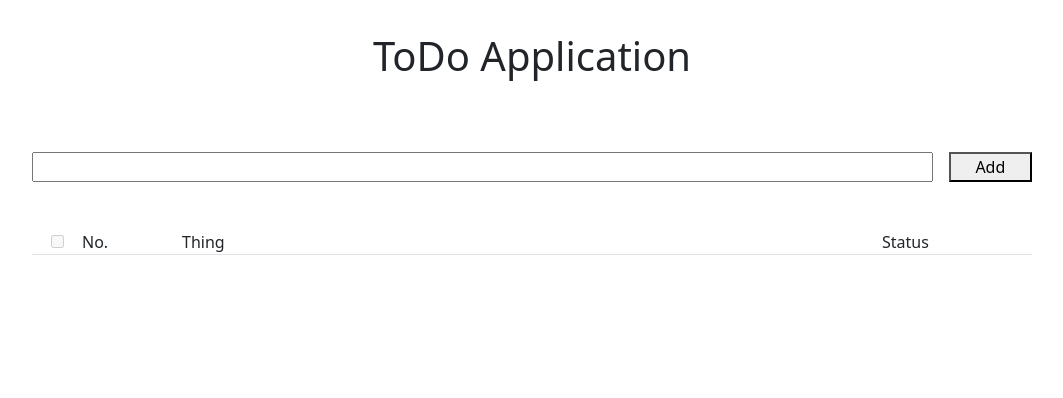
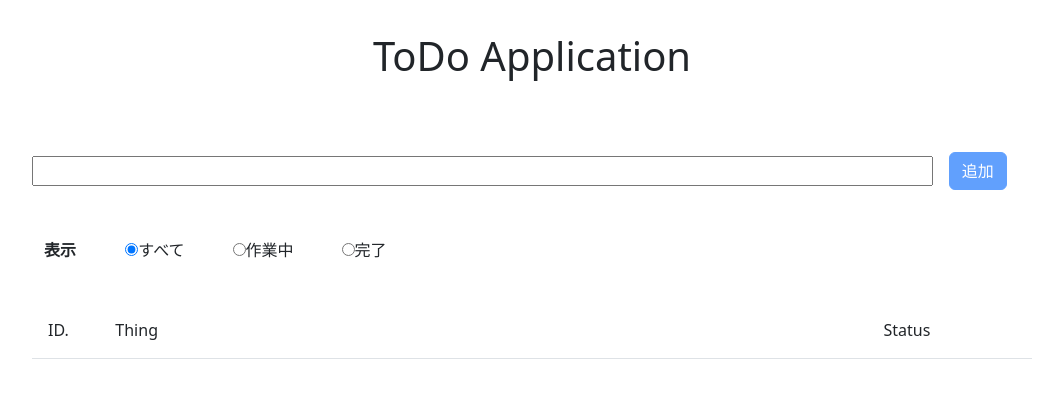
Before and after one commit to kodera-s/todo-vue, a Vue app: page / in a window 1280 px wide. Shown: the top 398 px of the page, without its empty margins (108-1171 px from the left). Built offline with nearby package versions, Linux system fonts and the light colour scheme.

Commit message:
表示変更

```diff
--- /dev/null
+++ b/src/components/atoms/Button.vue
@@ -0,0 +1,34 @@
+<script setup lang="ts">
+  import { defineProps } from 'vue'
+  const props = defineProps({
+    buttonSet: {
+      type: Number,
+      default: 0
+    },
+    isDisable: {
+      type: Boolean,
+      default: false
+    }
+  })
+
+  const displayButton = [
+    { buttonText: '追加', buttonColor: 'btn-primary'},
+    { buttonText: '作業中', buttonColor: 'btn-warning'},
+    { buttonText: '完了', buttonColor: 'btn-success'},
+    { buttonText: '削除', buttonColor: 'btn-danger'}
+  ]
+
+  const emit = defineEmits(['onClick'])
+  const emitClick = () => {
+    emit('onClick')
+  }
+</script>
+
+<template>
+  <button class="btn" :class="displayButton[props.buttonSet].buttonColor" :disabled="isDisable" @click="emitClick">
+    {{ displayButton[props.buttonSet].buttonText }}
+  </button>
+</template>
+
+<style lang="scss" scoped>
+</style>
--- a/src/views/ToDo.vue
+++ b/src/views/ToDo.vue
@@ -1,14 +1,36 @@
 <script setup lang="ts">
-  import { ref } from 'vue'
+  import { ref, computed } from 'vue'
 
   import InputText from '../components/atoms/InputText.vue'
+  import InputButton from '../components/atoms/Button.vue'
 
   const isListCheck = ref<Boolean>(false)
   const newItem = ref<String>()
   const todos = ref([])
+  const itemID = ref<Number>(0)
   const inputText = ref()
+  const displayStatus = ref<String>('all')
 
-  console.log('todos', todos.value.length)
+  const computedList = computed(() => {
+    const list = []
+    if(displayStatus.value === "inProgress") {
+      todos.value.forEach(element => {
+        if(!element.isDone) {
+          list.push(element)
+        }
+      })
+      return list
+    }
+    if(displayStatus.value === "finished") {
+      todos.value.forEach(element => {
+        if(element.isDone) {
+          list.push(element)
+        }
+      })
+      return list
+    }
+    return todos.value
+  })
 
   // inputTextからemitを受け取り
   const emitInputValue = (props) => {
@@ -18,8 +40,9 @@
   // リスト追加処理
   const addItem = () => {
     if (!newItem.value) return
+    itemID.value ++
     const todo = {
-      checked: false,
+      id: itemID.value,
       item: newItem.value,
       isDone: false
     }
@@ -36,52 +59,57 @@
     todos.value.splice(index, 1)
   }
 
-  const changeCheckAll = () => {
-    if (isListCheck.value) {
-      console.log('true')
-      todos.value.forEach(element =>{
-        element.checked = true
-      })
-    } else {
-      console.log('false')
-      todos.value.forEach(element =>{
-        element.checked = false
-      })
-    }
-
+  // status変更
+  const changeStatus = (index) => {
+    todos.value[index].isDone = !todos.value[index].isDone
   }
-
 </script>
 
 <template>
   <div class="todo">
-    <div class="input d-flex container-fluid mb-5">
+    <div class="input d-flex align-items-center container-fluid mb-5">
       <div class="input__text col-11 pe-3">
         <InputText ref="inputText" @inputText=emitInputValue />
       </div>
-      <button class="input__button col" @click="addItem">
-        Add
-      </button>
+      <InputButton :buttonSet=0 :isDisable="!newItem" @onClick="addItem" />
+    </div>
+    <div class="container-fluid mb-5">
+      <dl class="d-flex container-fluid">
+        <dt class="col-1">
+          表示
+        </dt>
+        <dd class="d-flex">
+          <div class="me-5">
+            <input type="radio" name="display" id="all" value="all" v-model="displayStatus">
+            <label for="all">すべて</label>
+          </div>
+          <div class="me-5">
+            <input type="radio" name="display" id="inProgress" value="inProgress" v-model="displayStatus">
+            <label for="inProgress">作業中</label>
+          </div>
+          <div>
+            <input type="radio" name="display" id="finished" value="finished" v-model="displayStatus">
+            <label for="finished">完了</label>
+          </div>
+        </dd>
+      </dl>
+
     </div>
     <ul class="todo-list container-fluid">
-      <li class="todo-list__item border-bottom">
-        <div class="todo-list__item--checkbox">
-          <input type="checkbox" v-model="isListCheck" @change="changeCheckAll" :disabled="todos.length === 0">
+      <li class="border-bottom d-flex align-items-center pb-3">
+        <div class="col-1 ps-3">ID.</div>
+        <div class="col-9">Thing</div>
+        <div class="col-1 d-flex justify-content-center">Status</div>
+        <div class="col-1"></div>
+      </li>
+      <li v-for="(todo, index) in computedList" :key="index" class="d-flex align-items-start py-2 todo-list__item">
+        <div class="col-1 ps-3 pt-2">{{todo.id}}</div>
+        <div class="col-9 text-break pe-5 pt-2">{{todo.item}}</div>
+        <div class="col-1 d-flex justify-content-center">
+          <InputButton :buttonSet="todo.isDone ? 2 : 1" :isDisable="false" @onClick="changeStatus(index)" />
         </div>
-        <div class="todo-list__item--number">No.</div>
-        <div class="todo-list__item--thing">Thing</div>
-        <div class="todo-list__item--status">Status</div>
-        <div class="todo-list__item--button"></div>
-      </li>
-      <li v-for="(todo, index) in todos" :key="index" class="todo-list__item py-2">
-        <div class="todo-list__item--checkbox">
-          <input type="checkbox" v-model="todo.checked">
-        </div>
-        <div class="todo-list__item--number">{{index + 1}}</div>
-        <div class="todo-list__item--thing">{{todo.item}}</div>
-        <div class="todo-list__item--status">{{todo.isDone}}</div>
-        <div class="todo-list__item--button">
-          <button @click="deleteItem(index)">Delete</button>
+        <div class="col-1 d-flex justify-content-center">
+          <InputButton :buttonSet=3 :isDisable="false" @onClick="deleteItem(index)" />
         </div>
       </li>
     </ul>
@@ -91,27 +119,9 @@
 <style lang="scss" scoped>
 .todo-list {
   &__item {
-    display: flex;
-    &--checkbox {
-      width: 5%;
-      text-align: center;
-    }
-    &--number {
-      width: 10%;
-    }
-    &--thing {
-      width: 70%;
-    }
-    &--status {
-      width: 10%;
-    }
-    &--button {
-      width: 5%;
-    }
-    &--title {
-      color: #f00;
+    &:hover {
+      background-color: #cfe2ff;
     }
   }
 }
-
 </style>
```
